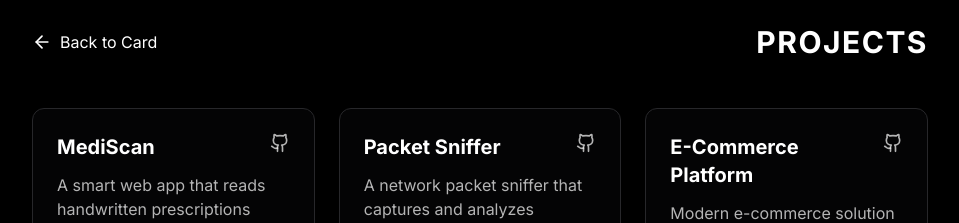
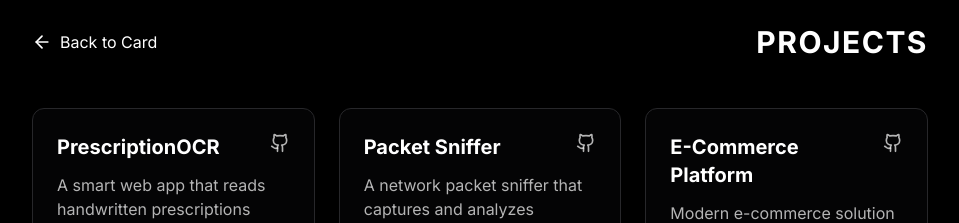
Before and after one commit to ManInTheHam/PortFolioHmm, a Next.js app: page /projects in a window 1280 px wide. Shown: the top 223 px of the page, without its empty margins (160-1119 px from the left). Built offline with nearby package versions, Linux system fonts and the light colour scheme.

Commit message:
Little bit changes have been done.

```diff
--- a/app/projects/page.tsx
+++ b/app/projects/page.tsx
@@ -30,7 +30,7 @@ export default function Projects() {
   const projects = [
     {
       id: 1,
-      title: "MediScan",
+      title: "PrescriptionOCR",
       description: "A smart web app that reads handwritten prescriptions using OCR and ML to digitize medical records.",
       tags: ["Python", "Next.js", "ML", "AI", "OCR"]
     },
```
